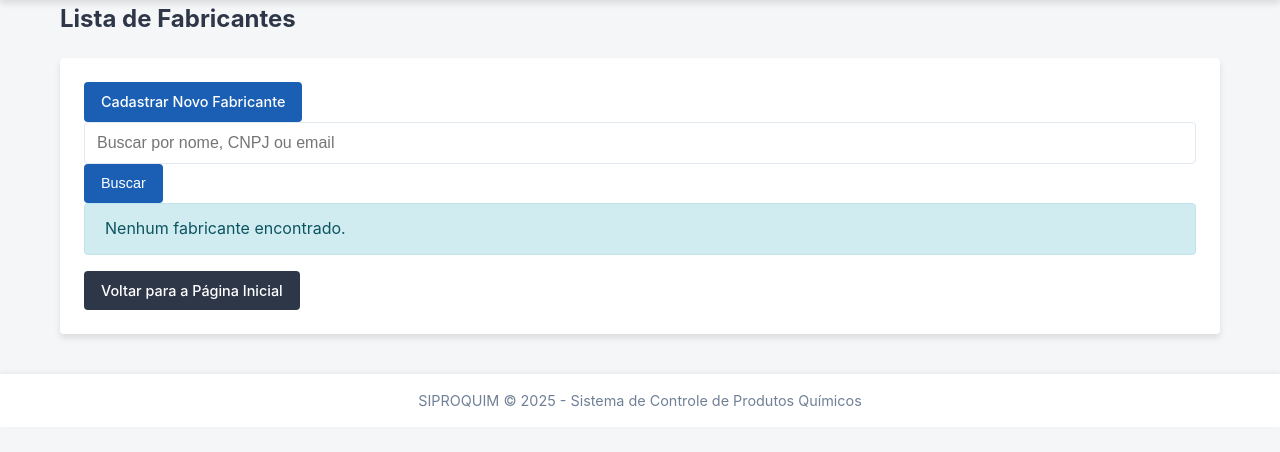
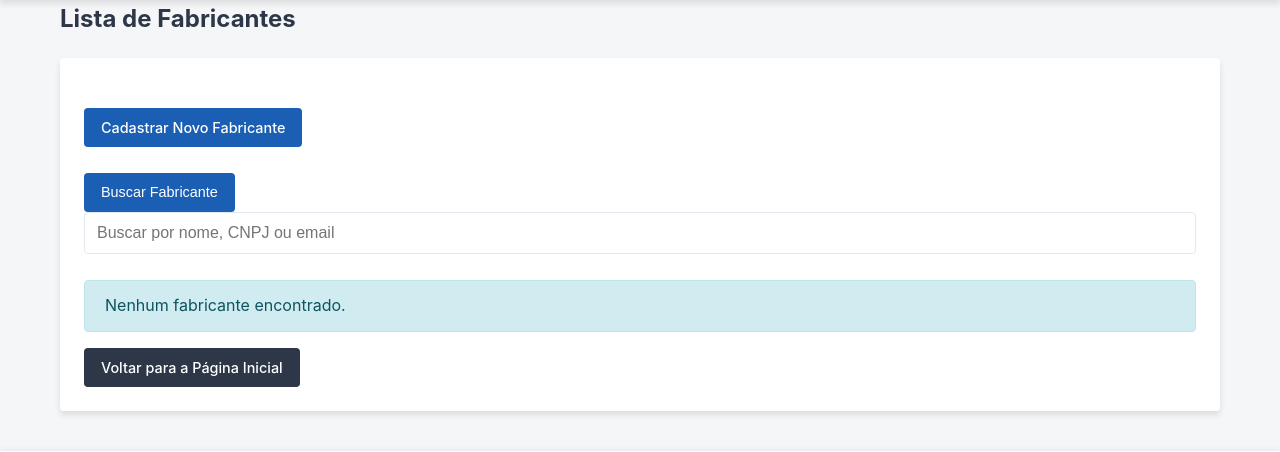
Before and after one commit to gmedeirosnet/SIPROQUIM, a PHP site: page /cadastros/list_fabricantes.php in a window 1280 px wide. Shown: the part 74-526 px from the top of the page. Run offline with PHP 8.4, Linux system fonts and the light colour scheme; data that the repository does not hold is empty; some libraries are stand-ins or nearby versions.

Commit message:
Refactor cadastro pages to enhance UI and improve search functionality

```diff
--- a/src/cadastros/list_fabricantes.php
+++ b/src/cadastros/list_fabricantes.php
@@ -74,17 +74,19 @@ include_once __DIR__ . '/../includes/header.php';
         <div class="alert alert-danger"><?= $error ?></div>
     <?php endif; ?>
 
+    </br>
     <div class="header-actions">
         <a href="fabricante.php" class="btn btn-primary">Cadastrar Novo Fabricante</a>
-
+        <br></br>
         <form class="search-form" method="get">
             <div class="input-group">
-                <input type="text" name="search" class="form-control" placeholder="Buscar por nome, CNPJ ou email" value="<?= htmlspecialchars($search) ?>">
-                <button type="submit" class="btn btn-primary">Buscar</button>
+            <button type="submit" class="btn btn-primary">Buscar Fabricante</button></br>
+            <input type="text" name="search" class="form-control" placeholder="Buscar por nome, CNPJ ou email" value="<?= htmlspecialchars($search) ?>">
             </div>
         </form>
     </div>
 
+    </br>
     <?php if (count($fabricantes) > 0): ?>
         <div class="table-responsive">
             <table class="table">
--- a/src/cadastros/list_lugares.php
+++ b/src/cadastros/list_lugares.php
@@ -3,7 +3,7 @@
 require_once __DIR__ . '/../config/db.php';
 
 // Set page title
-$pageTitle = 'Lista de Almoxarifados';
+// $pageTitle = 'Lista de Almoxarifados';
 
 // Pagination setup
 $per_page = 10;
@@ -80,6 +80,7 @@ include_once __DIR__ . '/../includes/header.php';
             <a href="lugar.php" class="btn btn-primary">Cadastrar Novo Almoxarifado</a>
         </div>
 
+        </br>
         <form class="search-form" method="get">
             <div class="form-row">
                 <div class="form-col">
@@ -92,6 +93,7 @@ include_once __DIR__ . '/../includes/header.php';
         </form>
     </div>
 
+    </br>
     <?php if (count($lugares) > 0): ?>
         <div class="table-container">
             <table class="table">
--- a/src/cadastros/produto.php
+++ b/src/cadastros/produto.php
@@ -163,6 +163,7 @@ include_once __DIR__ . '/../includes/header.php';
                 </div>
             </div>
 
+            </br>
             <div class="form-group">
                 <label for="tipo" class="form-label">Tipo:</label>
                 <input type="text" name="tipo" id="tipo" class="form-control"
@@ -182,6 +183,7 @@ include_once __DIR__ . '/../includes/header.php';
                 </div>
             </div>
 
+            </br>
             <div class="form-group">
                 <label for="preco" class="form-label">Preço (R$):</label>
                 <input type="text" name="preco" id="preco" class="form-control"
@@ -189,11 +191,13 @@ include_once __DIR__ . '/../includes/header.php';
                        placeholder="Ex: 10,50" onblur="formatCurrency(this)">
             </div>
 
+            </br>
             <div class="form-group">
                 <label for="descricao" class="form-label">Descrição:</label>
                 <textarea name="descricao" id="descricao" class="form-control"><?= $editing ? htmlspecialchars($produto['descricao'] ?? '') : (isset($descricao) ? htmlspecialchars($descricao) : '') ?></textarea>
             </div>
 
+            </br>
             <div class="form-group">
                 <button type="submit" class="btn btn-primary"><?= $editing ? 'Atualizar' : 'Cadastrar' ?></button>
 
```
Also changed, not shown: src/cadastros/list_produtos.php (+5 -2 lines).
